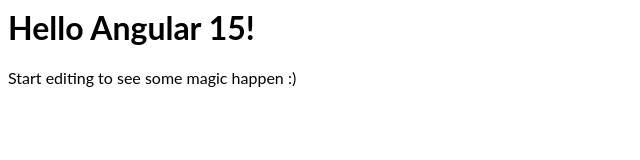
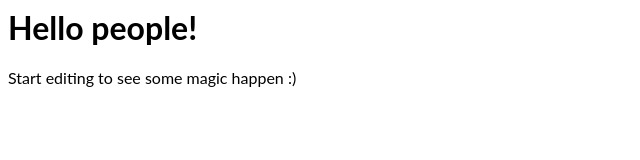
Before and after one commit to loppies/angular-ivy-ltpm4y, an Angular app: page / in a window 1280 px wide. Shown: the top 160 px of the page, without its empty margins (0-640 px from the left). Built offline with nearby package versions, Linux system fonts and the light colour scheme.

Commit message:
2 files modified

```diff
--- a/src/app/app.component.html
+++ b/src/app/app.component.html
@@ -1,4 +1,4 @@
-<hello name="{{ name }}"></hello>
+<hello name="{{ text }}"></hello>
 <p>
   Start editing to see some magic happen :)
 </p>
--- a/src/app/app.component.ts
+++ b/src/app/app.component.ts
@@ -1,10 +1,14 @@
-import { Component, VERSION } from '@angular/core';
+import { Component, OnInit, VERSION } from '@angular/core';
 
 @Component({
   selector: 'my-app',
   templateUrl: './app.component.html',
-  styleUrls: [ './app.component.css' ]
+  styleUrls: ['./app.component.css'],
 })
-export class AppComponent  {
+export class AppComponent implements OnInit{
   name = 'Angular ' + VERSION.major;
+  text = "people";
+
+  ngOnInit(): void {
+  }
 }
```
